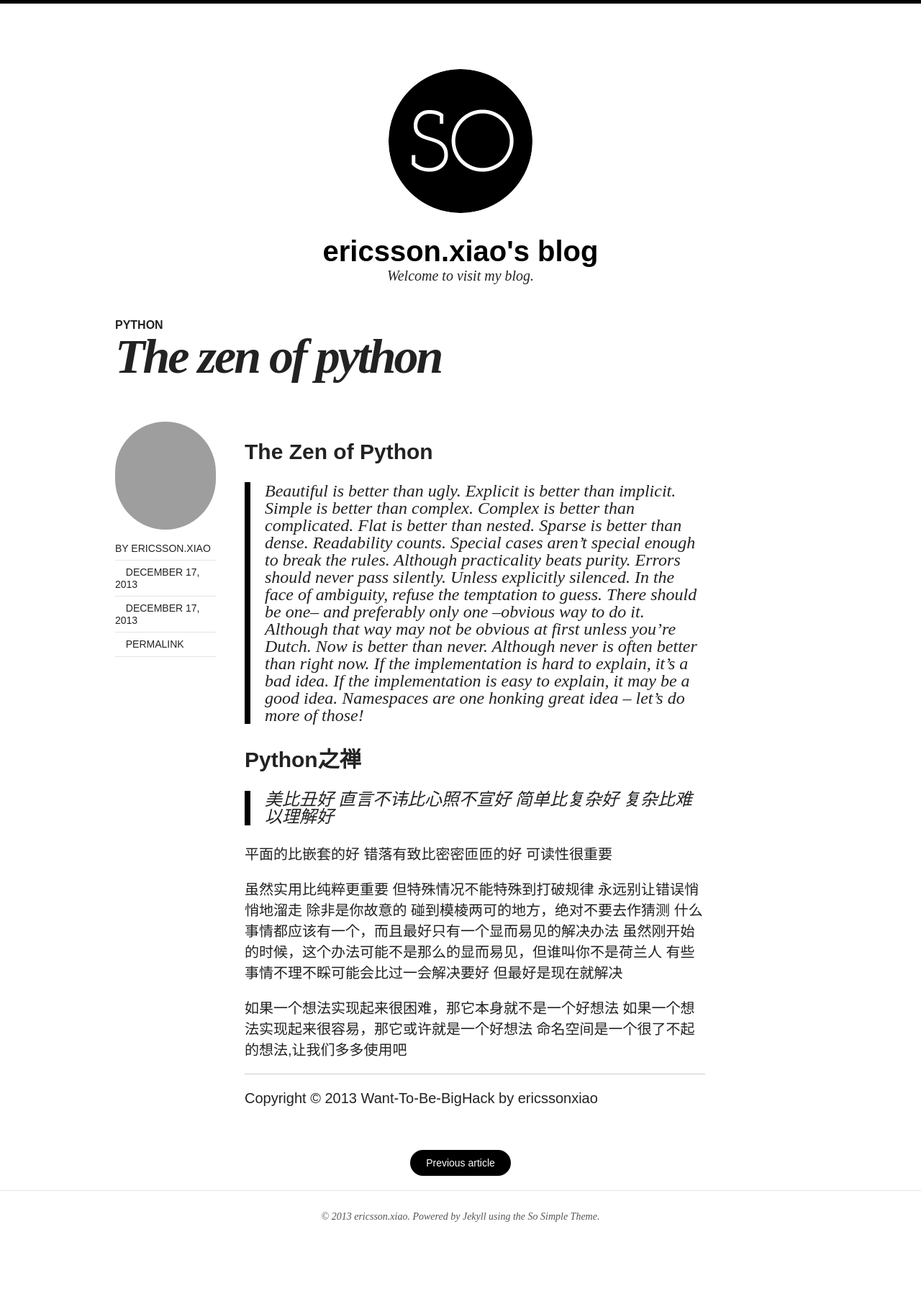
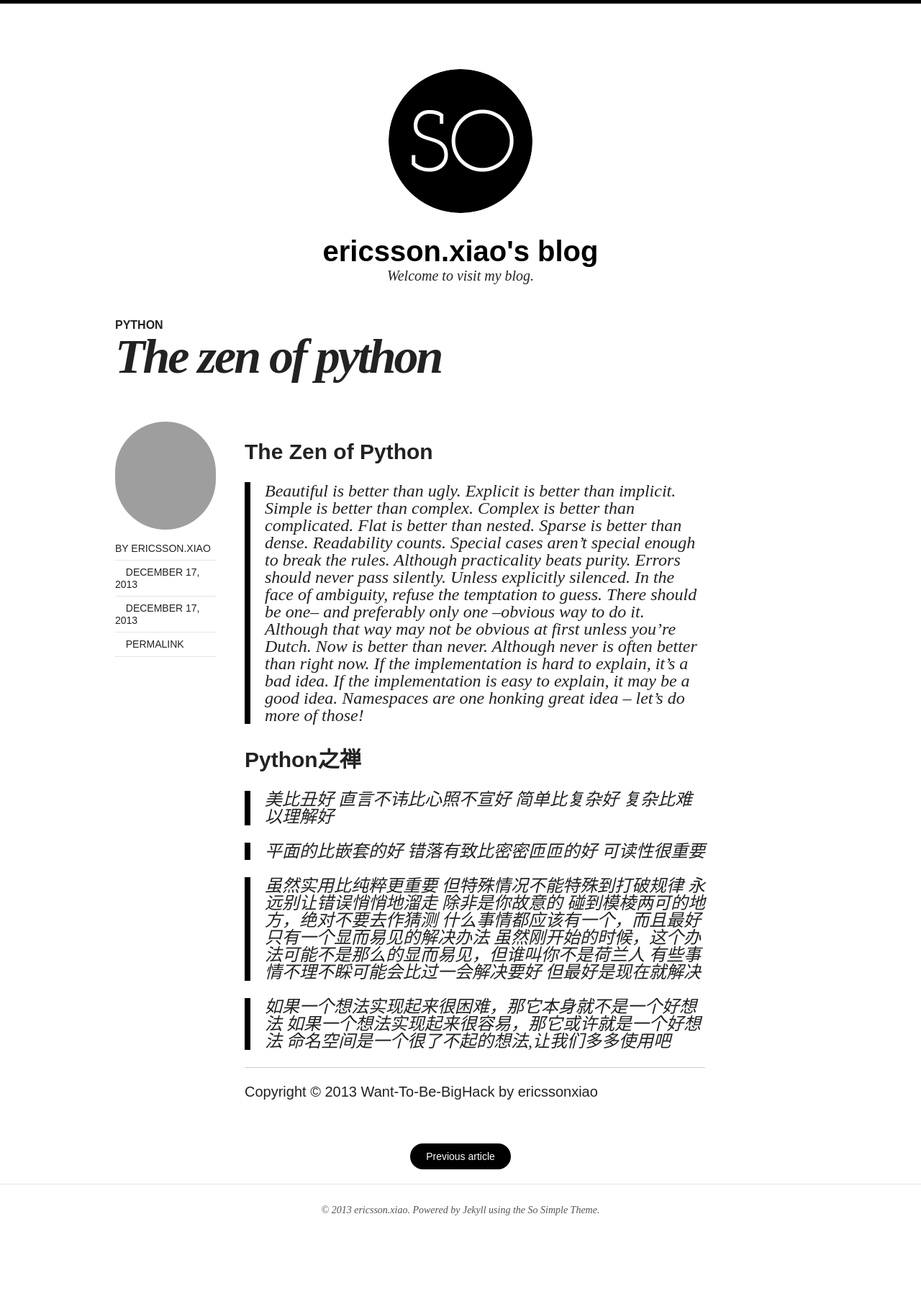
Before and after one commit to ericssonxiao/blog, a Jekyll site: the page built from _posts/2013-12-17-the-zen-of-python.md, in a window 1280 px wide. Shown: the whole page at 72% size. Built offline with Jekyll 4.4.1, drawn with Linux system fonts in a browser that asks for light colours; nearby versions of some CDN libraries.

```diff
--- a/_posts/2013-12-17-the-zen-of-python.md
+++ b/_posts/2013-12-17-the-zen-of-python.md
@@ -11,49 +11,49 @@ comments: true
 ## The Zen of Python
 
 > Beautiful is better than ugly.
-Explicit is better than implicit.
-Simple is better than complex.
-Complex is better than complicated.
-Flat is better than nested.
-Sparse is better than dense.
-Readability counts.
-Special cases aren't special enough to break the rules.
-Although practicality beats purity.
-Errors should never pass silently.
-Unless explicitly silenced.
-In the face of ambiguity, refuse the temptation to guess.
-There should be one-- and preferably only one --obvious way to do it.
-Although that way may not be obvious at first unless you're Dutch.
-Now is better than never.
-Although never is often better than *right* now.
-If the implementation is hard to explain, it's a bad idea.
-If the implementation is easy to explain, it may be a good idea.
-Namespaces are one honking great idea -- let's do more of those!
+> Explicit is better than implicit.
+> Simple is better than complex.
+> Complex is better than complicated.
+> Flat is better than nested.
+> Sparse is better than dense.
+> Readability counts.
+> Special cases aren't special enough to break the rules.
+> Although practicality beats purity.
+> Errors should never pass silently.
+> Unless explicitly silenced.
+> In the face of ambiguity, refuse the temptation to guess.
+> There should be one-- and preferably only one --obvious way to do it.
+> Although that way may not be obvious at first unless you're Dutch.
+> Now is better than never.
+> Although never is often better than *right* now.
+> If the implementation is hard to explain, it's a bad idea.
+> If the implementation is easy to explain, it may be a good idea.
+> Namespaces are one honking great idea -- let's do more of those!
 
 ## Python之禅
 
 > 美比丑好
-直言不讳比心照不宣好
-简单比复杂好
-复杂比难以理解好
+> 直言不讳比心照不宣好
+> 简单比复杂好
+> 复杂比难以理解好
 
-平面的比嵌套的好
-错落有致比密密匝匝的好
-可读性很重要
+> 平面的比嵌套的好
+> 错落有致比密密匝匝的好
+> 可读性很重要
 
-虽然实用比纯粹更重要
-但特殊情况不能特殊到打破规律
-永远别让错误悄悄地溜走
-除非是你故意的
-碰到模棱两可的地方，绝对不要去作猜测
-什么事情都应该有一个，而且最好只有一个显而易见的解决办法
-虽然刚开始的时候，这个办法可能不是那么的显而易见，但谁叫你不是荷兰人
-有些事情不理不睬可能会比过一会解决要好
-但最好是现在就解决
+> 虽然实用比纯粹更重要
+> 但特殊情况不能特殊到打破规律
+> 永远别让错误悄悄地溜走
+> 除非是你故意的
+> 碰到模棱两可的地方，绝对不要去作猜测
+> 什么事情都应该有一个，而且最好只有一个显而易见的解决办法
+> 虽然刚开始的时候，这个办法可能不是那么的显而易见，但谁叫你不是荷兰人
+> 有些事情不理不睬可能会比过一会解决要好
+> 但最好是现在就解决
 
-如果一个想法实现起来很困难，那它本身就不是一个好想法
-如果一个想法实现起来很容易，那它或许就是一个好想法
-命名空间是一个很了不起的想法,让我们多多使用吧
+> 如果一个想法实现起来很困难，那它本身就不是一个好想法
+> 如果一个想法实现起来很容易，那它或许就是一个好想法
+> 命名空间是一个很了不起的想法,让我们多多使用吧
 
 * * * * * *
 <div class="sample_footer">
```
